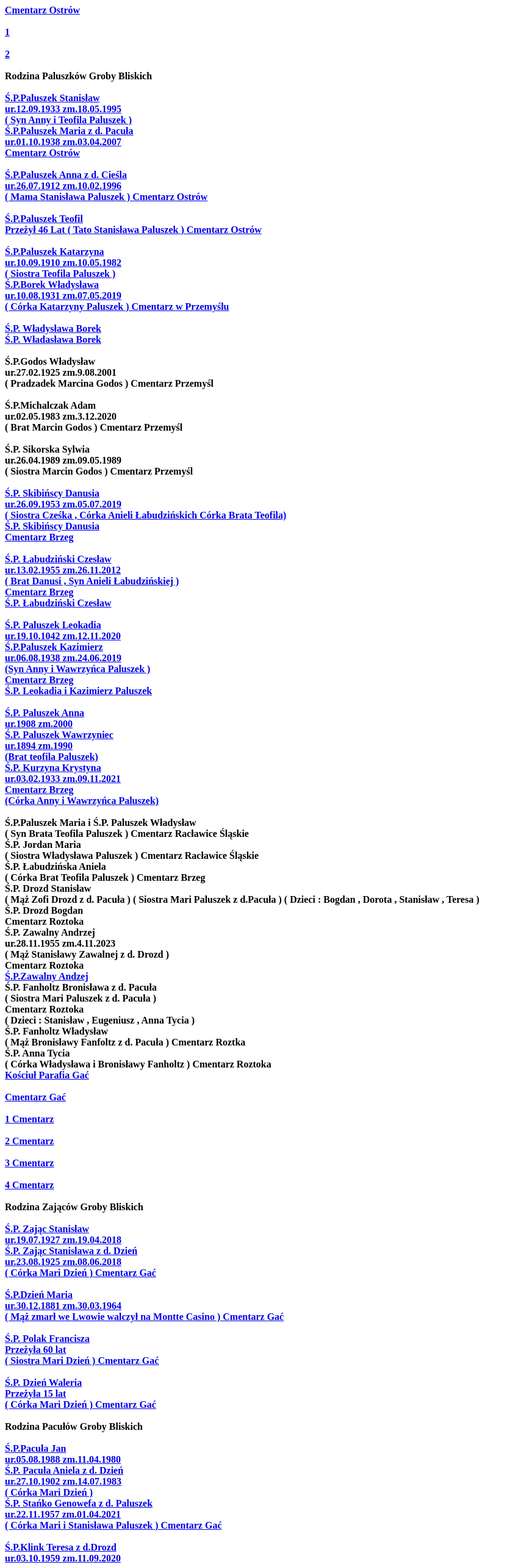
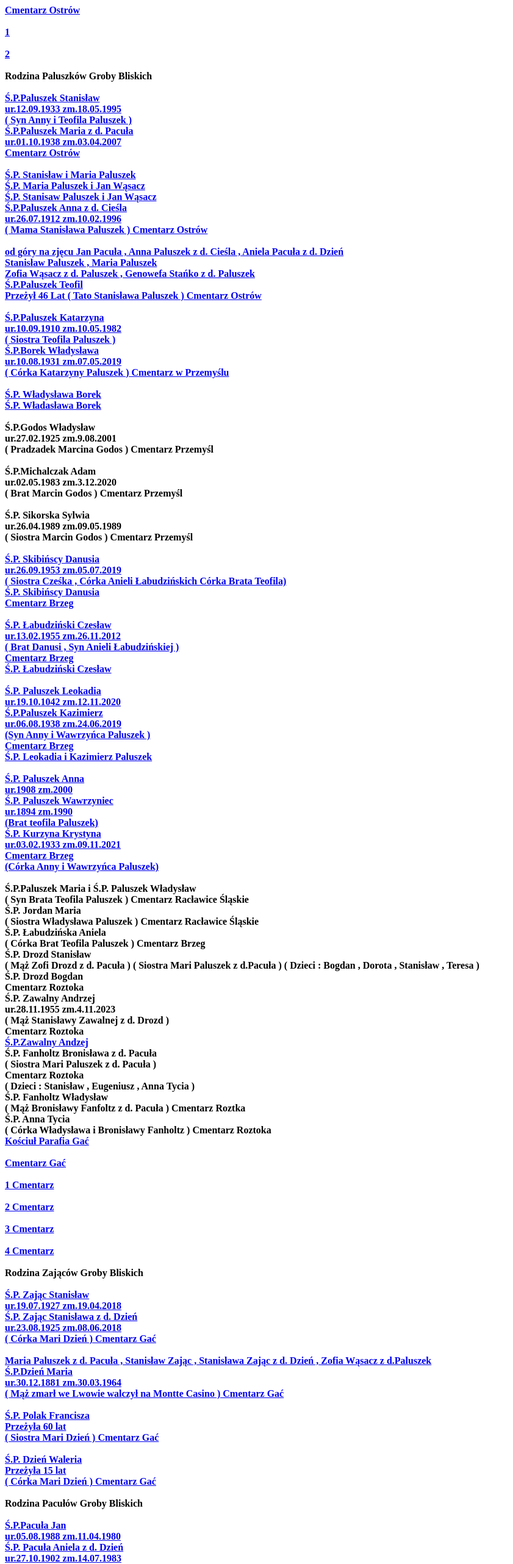
Before and after one commit to Mie274/Groby-Bliskich, a plain HTML site: page index.html in a window 1280 px wide. Shown: the top 2564 px of the page at 61% size, without its empty margins (0-841 px from the left). Drawn offline with Linux system fonts and the light colour scheme.

Commit message:
Update index.html

```diff
--- a/index.html
+++ b/index.html
@@ -9,8 +9,16 @@
 <br>
 <a href="DSCF2158.JPG"><b> Ś.P.Paluszek Stanisław <br> ur.12.09.1933 zm.18.05.1995<br> ( Syn Anny i Teofila Paluszek ) <br> Ś.P.Paluszek Maria z d. Pacuła <br> ur.01.10.1938 zm.03.04.2007 <br> Cmentarz Ostrów </b></a><br>
 <br>
+  <a href="Złote Gody Zająców.jpg"><b> Ś.P. Stanisław i Maria Paluszek </b></a>
+  <br>
+  <a href="Babcia Paluszkowa.jpg"><b> Ś.P. Maria Paluszek i Jan Wąsacz </b></a>
+  <br>
+  <a href="Teść i Żęć.jpg"><b> Ś.P. Stanisaw Paluszek i Jan Wąsacz </b></a>
+  <br>
 <a href="DSCF2157.JPG"><b> Ś.P.Paluszek Anna z d. Cieśla <br> ur.26.07.1912 zm.10.02.1996 <br> ( Mama Stanisława Paluszek ) Cmentarz Ostrów </b></a><br>
 <br>
+  <a href="Rodzina Paluszków.jpeg"><b>od góry na zjęcu Jan Pacuła , Anna Paluszek z d. Cieśla , Aniela Pacuła z d. Dzień <br> Stanisław Paluszek , Maria Paluszek <br> Zofia Wąsacz z d. Paluszek , Genowefa Stańko z d. Paluszek </b></a>
+  <br>
 <a href="DSCF2156.JPG"><b>Ś.P.Paluszek Teofil <br> Przeżył 46 Lat ( Tato Stanisława Paluszek ) Cmentarz Ostrów  </b></a><br>
 <br>
 <a href="Ciocia z Przemyśla.jpeg"><b> Ś.P.Paluszek Katarzyna <br> ur.10.09.1910 zm.10.05.1982 <br> ( Siostra Teofila Paluszek )<br> Ś.P.Borek Władysława <br> ur.10.08.1931 zm.07.05.2019 <br> ( Córka Katarzyny Paluszek ) Cmentarz w Przemyślu </b></a><br>
@@ -62,6 +70,8 @@
 <br>
 <a href="DSCF2153.JPG"> <b> Ś.P. Zając Stanisław <br> ur.19.07.1927 zm.19.04.2018 <br> Ś.P. Zając Stanisława z d. Dzień <br> ur.23.08.1925 zm.08.06.2018  <br> ( Córka Mari Dzień ) Cmentarz Gać </b></a> <br>
 <br>
+  <a href="Zające.jpg"><b> Maria Paluszek z d. Pacuła , Stanisław Zając , Stanisława Zając z d. Dzień , Zofia Wąsacz z d.Paluszek </b></a>
+  <br>
 <a href="DSCF2151.JPG"><b> Ś.P.Dzień Maria <br> ur.30.12.1881 zm.30.03.1964 <br> ( Mąż zmarł we Lwowie walczył na Montte Casino ) Cmentarz Gać</b></a><br>
 <br>
 <a href="DSCF2149.JPG"><b> Ś.P. Polak Francisza <br> Przeżyła 60 lat <br> ( Siostra Mari Dzień ) Cmentarz Gać </b></a><br>
@@ -80,10 +90,20 @@
 <br>
 <a href="DSCF2154.JPG"> <b> Ś.P.Wąsacz Jan <br> ur.19.11.1957 zm.05.11.2007 <br> ( Syn Stanisława i Krystyny Wąsacz ) Cmentarz Gać <br> Ś.P. Maria Stącel </b></a><br>
 <br>
+  <a href="Zofia i Jan.jpg"><b> Jan Wasacz z Zofią Wąsacz z d. Paluszek </b></a>
+  <br>
+  <a href="Wąsacz Jan i Stanisław.jpg"><b> Jan Wąsacz , Stanisław Wąsacz </b></a>
+  <br>
+  < a href="Moja 18Lat.jpg"><b> Mieczysław Wąsacz , Jan Wąsacz , Dominik Stańko , Gabriela Stańko , Agata Wąsacz </b></a>
+  <br>
 <a href="DSCF2160.JPG"><b> Ś.P.Wąsacz Łucja <br> ur.19.03.2013 zm.08.02.2016  <br> ( Córka Witolda i Agaty Wąsacz ) Cmentarz Gać </b></a> <br>
 <br>
 <a href="DSCF2161.JPG"><b> Ś.P.Wąsacz Stanisław <br>  ur.26.07.1933 zm.03.03.2002 <br> ( Syn Mari i Floriana Wąsacz ) <br> Ś.P. Wąsacz Krystyna z d. Cużytek <br> ur.31.08.1938 zm.06.02.2011 <br> ( Córka Genowefy Cużytek i Walety Domka ) <br> Wąsacz Marysia <br> ur.20.07.1956 zm.16.08.1956 <br> ( Córka Stanisława i Krystyny Wąsacz ) Cmentarz Nowosielce</b></a><br>
 <br>
+  <a href="Wąsacz Stanisław.jpg"><b> Stanisław Wąsacz , Krystyna Wąsacz z d. Curzytek </b></a>
+  <br>
+  <a href="Dziadkowie na komuni Piotrka.jpg"><b> Krystyna Wąsacz z d. Curzytek , Stanisław Paluszek , Piotr Wąsacz , Stanisław Wąsacz </b></a>
+  <br>
 <body> <b> Rodzina Joniec i Sum Groby Bliskich </b></body>
 <br>
 <a href="DJI_0501.JPG"><b> Cmentarz Chodaczów </b> </a><br>
```
